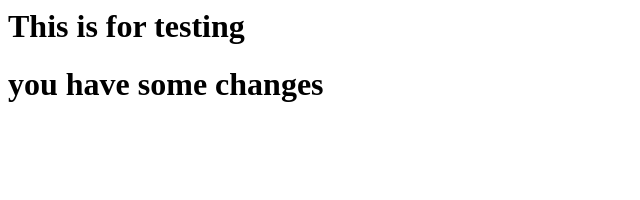
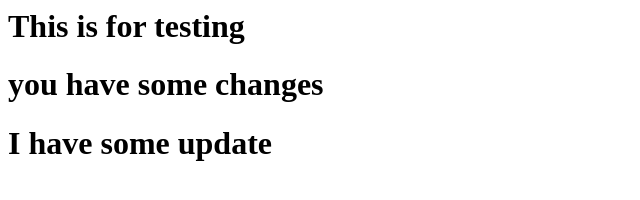
Before and after one commit to James777-epic/test-repo, a plain HTML site: page index.html in a window 1280 px wide. Shown: the whole page, without its empty margins (0-640 px from the left). Drawn offline with Linux system fonts and the light colour scheme.

Commit message:
update index.html

```diff
--- a/index.html
+++ b/index.html
@@ -1,2 +1,3 @@
 <h1>This is for testing</h1>
 <h1>you have some changes</h1>
+<h1>I have some update</h1>
```
